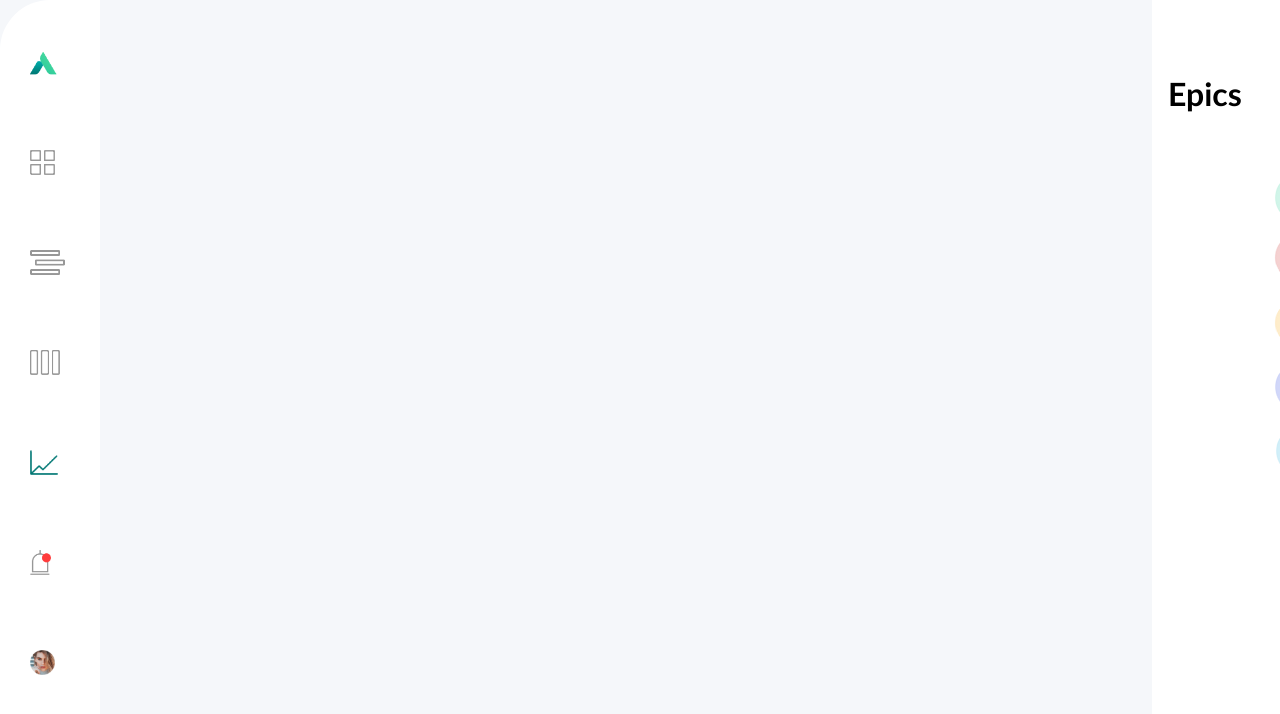
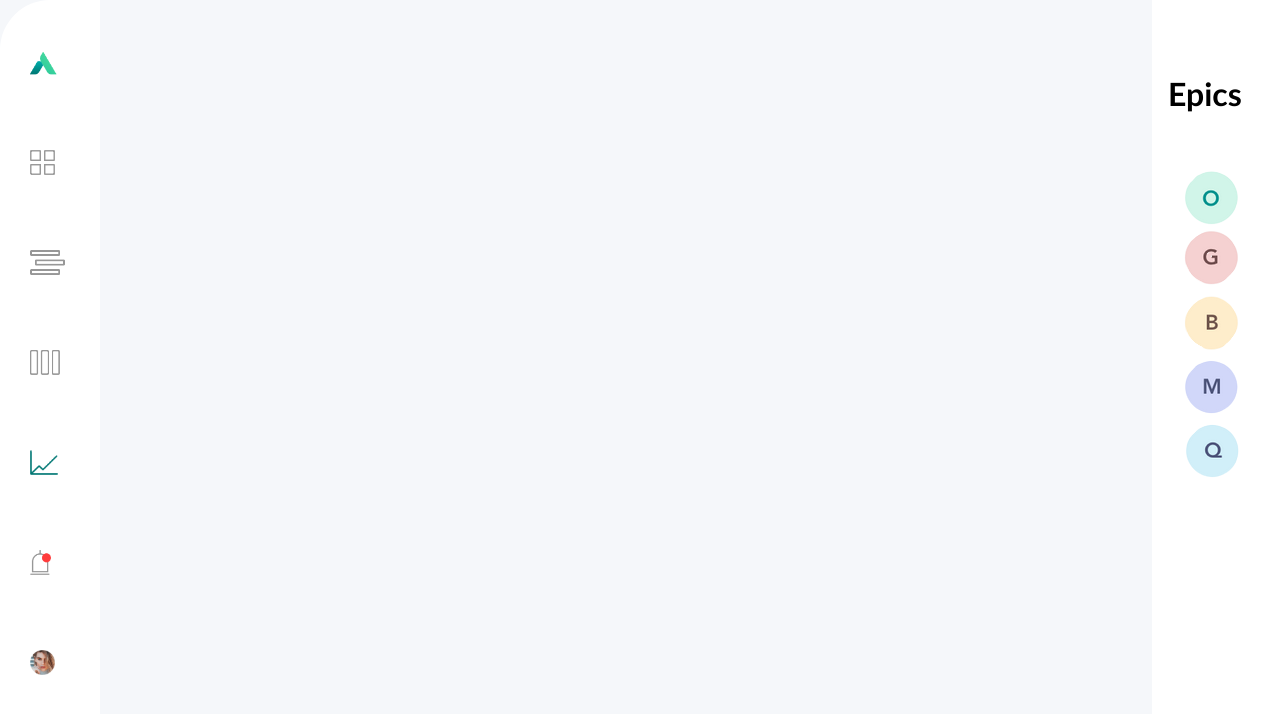
Before and after one commit to TadasRup/DashboardClass, a website: page index.html in a window 1280 px wide. Drawn offline with Linux system fonts and the light colour scheme.

Commit message:
design fix

```diff
--- a/css/components/rightsideitems.css
+++ b/css/components/rightsideitems.css
@@ -23,4 +23,5 @@
     display: flex;
     align-items: center;
     flex-direction: column;
+    margin-right: 180px;
 }
```
